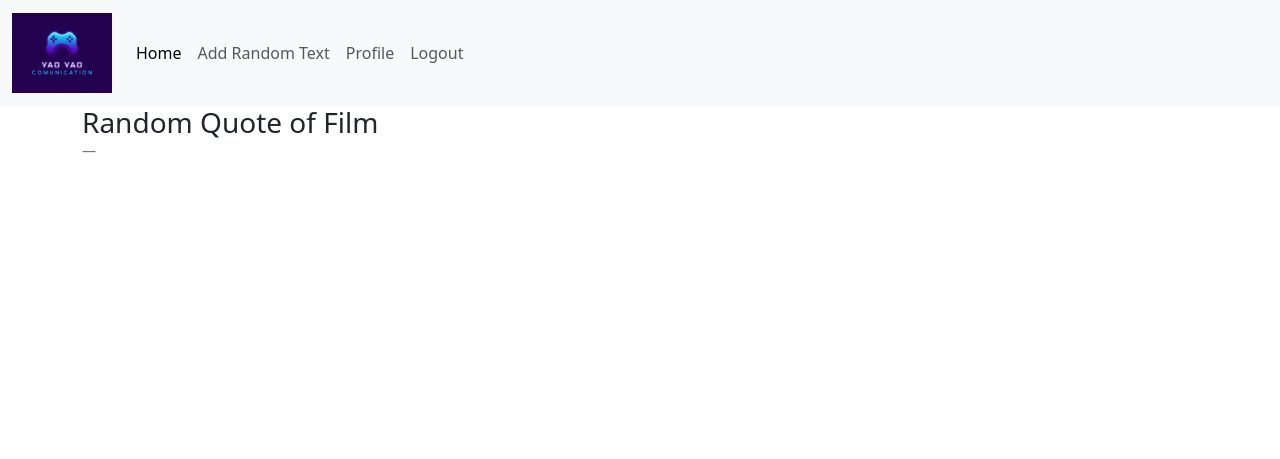
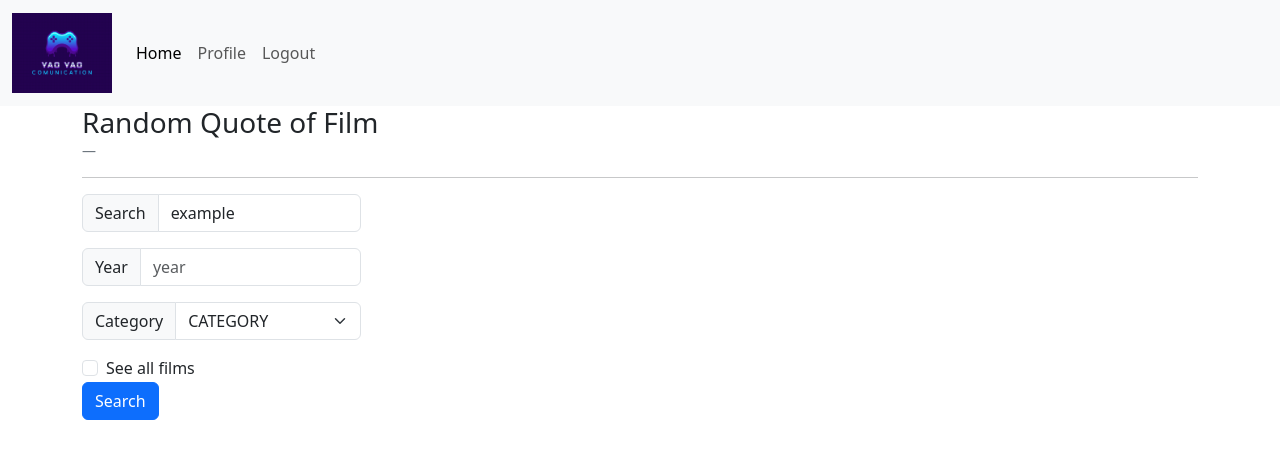
Before and after one commit to DeiuriRiccardo/HelloWorld, a Flask app: template templates/text.html in a window 1280 px wide. Shown: the top 459 px of the page. Run offline with Flask 3, Linux system fonts and the light colour scheme; the template is opened without the code that fills it, so the values that code supplies are empty; the visitor is signed in with stand-in values (Sample User, id 1); parts of the project's set-up code (start-up, migrations or seed data) failed here and were passed over.

Commit message:
Filters added

```diff
--- a/app.py
+++ b/app.py
@@ -40,16 +40,7 @@ class ProtectedModelView(ModelView):
 admin = Admin(app, name='Admin dashboard', template_mode='bootstrap4')
 admin.add_view(ProtectedModelView(User, db.session))
 
-#inizializzare
-with app.app_context():
-    init_db()
 
-# Funzione per caricare le citazioni da un file JSON
-def load_quotes():
-    with open('data.json', 'r') as f:
-        return json.load(f)
-
-quotes = load_quotes()
 
 # flask_login user loader block
 login_manager = LoginManager()
@@ -92,61 +83,114 @@ def delete_user():
     return f'Utente {username} eliminato con successo'
 
 
-
 # Endpoint per ottenere una citazione casuale
 @app.route('/random-text', methods=['GET'])
 def get_random_quote():
-    # category = request.args.get('category')
-
-    # if category:
-    #     # Se è stata specificata una categoria valida, scegli una citazione da quella categoria
-    #     quotes_in_category = Quote.query.filter_by(category=category).all()
-
-    #     if quotes_in_category:
-    #         selected_quote = random.choice(quotes_in_category).content
-    #     else:
-    #         return "Categoria non trovata", 404
-    # else:
-    #     # Se nessuna categoria specificata, scegli una citazione da tutte le categorie
-    #     all_quotes = Quote.query.all()
-    #     selected_quote = random.choice(all_quotes).content
-
     # url = 'https://www.quodb.com/search/r?advance-search=false&keywords=r'
-    url = "https://api.quodb.com/search/r?advance-search=false&keywords=r&titles_per_page=10&phrases_per_title=1&page=1"
-
+    url = "https://api.quodb.com/search/example?advance-search=false&keywords=example&titles_per_page=50&phrases_per_title=1&page=1"
     response = requests.get(url)
     if response.status_code == 200:
         films = response.json()['docs']
 
         film = random.choice(films)
+        categories = db.session.execute(db.select(Category)).scalars()
+        return render_template('text.html', title=film['title'], phrase=film['phrase'], year=film['year'], categories=categories)
+    else :
+        flash("There was an error, try to verify research parameters and reload.")
+        return redirect(url_for('get_random_quote'))
 
-        # soup = BeautifulSoup(html_content, 'html.parser')
-        # quotes = soup.find_all('a', class_='phrase')
-        return render_template('text.html', title=film['title'], phrase=film['phrase'], year=film['year'])
+@app.route('/random-text', methods=['POST'])
+def get_random_quote_post():
+    category = request.form.get('category')
+    year = str(request.form.get('year'))
+    search_text = request.form.get('search')
+    seeAll = request.form.getlist('cb')
+    if(search_text == '') :
+        flash("you must enter a search text")
+        return redirect(url_for('get_random_quote'))
+    if not db.session.execute(db.select(Category).filter_by(name=category)).scalars().first() and "CATEGORY" != category:
+        flash("you must enter a valid category")
+        return redirect(url_for('get_random_quote'))
+    url = f"https://api.quodb.com/search/{search_text}?advance-search=true&keywords={search_text}&titles_per_page=50&phrases_per_title=1&page=1{'&genres=' + category if category != 'CATEGORY' else ''}{'&year=' + year if year != '' else ''}"
+    response = requests.get(url)
+    if response.status_code == 200:
+        films = response.json()['docs']
+        if len(films) == 0 :
+            flash("There aren't film.")
+            return redirect(url_for('get_random_quote'))
+        categories = db.session.execute(db.select(Category)).scalars()
+        if(not(seeAll)):
+            film = random.choice(films)
+            return render_template('text.html', title=film['title'], phrase=film['phrase'], year=film['year'], categories=categories)
+        else:
+            return render_template('text.html', films=films, seeAll=seeAll, categories=categories)
     else :
-        "Errore"
+        flash("There was an error, try to verify research parameters and reload.")
+        return redirect(url_for('get_random_quote'))
 
-@app.route('/addQuote')
-@login_required
-@user_has_role('admin')
-def addQuote():
-    categories = Category.query.all()
-    return render_template('addText.html', categories=categories)
+def init_db():  #nuovo stile
+    # Verifica se i ruoli esistono già
+    if not db.session.execute(db.select(Role).filter_by(name='admin')).scalars().first():
+        admin_role = Role(name='admin')
+        db.session.add(admin_role)
+        db.session.commit()
 
-@app.route('/addQuote', methods=['POST'])
-@login_required
-@user_has_role('admin')
-def addQuote_post():
-    values = request.form
-    text = values['text']
-    category = values['category']
-    author = values['author']
-    category_id = Category.findIdByName(category)
-    phrase = Quote(content=text, author=author, category_id=category_id)
-    db.session.add(phrase)
-    db.session.commit()
-    flash('Quote added with success.')
-    return redirect(url_for('addQuote'))
+    if not db.session.execute(db.select(Role).filter_by(name='user')).scalars().first():
+        user_role = Role(name='user')
+        db.session.add(user_role)
+        db.session.commit()
+
+    # Verifica se l'utente admin esiste già
+    if not db.session.execute(db.select(User).filter_by(username='admin')).scalars().first():
+        admin_user = User(username="admin", email="admin@example.com")
+        admin_user.set_password("adminpassword")
+
+        # Aggiunge il ruolo 'admin' all'utente
+        admin_role = db.session.execute(db.select(Role).filter_by(name='admin')).scalars().first()
+        admin_user.roles.append(admin_role)
+
+        db.session.add(admin_user)
+        db.session.commit()
+
+    categories=["Action",
+        "Sci-Fi",
+        "Thriller",
+        "Mystery",
+        "Adventure",
+        "Animation",
+        "Drama",
+        "Crime",
+        "Fantasy",
+        "Comedy",
+        "Family",
+        "Romance",
+        "Horror",
+        "Biography",
+        "Music",
+        "Sport",
+        "Documentary",
+        "War",
+        "History",
+        "Musical",
+        "Short",
+        "Western",
+        "Film-Noir",
+        "Reality-TV",
+        "Adult",
+        "Game-Show",
+        "News",
+        "Talk-Show"]
+
+    for category in categories :
+        # Verifica se la categoria esiste esiste già
+        if not db.session.execute(db.select(Category).filter_by(name=category)).scalars().first():
+            new_category = Category(name=category)
+
+            db.session.add(new_category)
+            db.session.commit()
 
 if __name__ == '__main__':
+    #inizializzare
+    with app.app_context():
+        init_db()
     app.run(debug=True)
--- a/data.json
+++ /dev/null
@@ -1,10 +0,0 @@
-{
-    "motivational": [
-      "Non arrenderti mai!",
-      "Il successo è la somma di piccoli sforzi, ripetuti giorno dopo giorno."
-    ],
-    "famous": [
-      "La vita è ciò che accade mentre sei impegnato a fare altri progetti. - John Lennon",
-      "Il segreto della felicità non è di far sempre ciò che si vuole, ma di voler sempre ciò che si fa. - Lev Tolstoj"
-    ]
-  }
--- a/models/model.py
+++ b/models/model.py
@@ -130,7 +130,8 @@ class Quote(db.Model):
     id = db.Column(db.Integer, primary_key=True)
     content = db.Column(db.String(255), unique=True)
     author = db.Column(db.String(50))
-    category_id = db.Column(db.Integer, db.ForeignKey('category.id'))
+    year = db.Column(db.Date)
+    category_id = db.Column(db.Integer, db.ForeignKey('category.id'), nullable=True)
 
     def __repr__(self):
         return f'<Texts {self.content}>'
@@ -146,4 +147,4 @@ class Category(db.Model):
         return category
 
     def __repr__(self):
-        return f'<Categories {self.content}>'
+        return f'<Categories {self.name}>'
--- a/templates/base.html
+++ b/templates/base.html
@@ -23,7 +23,6 @@
               <li class="nav-item"></li>
                 <a class="nav-link active" aria-current="page" href="{{ url_for('get_random_quote') }}">Home</a>
               </li>
-              <li class="nav-item"><a class="nav-link" href="{{ url_for('addQuote') }}">Add Random Text</a></li>
               <li class="nav-item"><a class="nav-link" href="{{ url_for('auth.profile') }}">Profile</a></li>
               <li class="nav-item"><a class="nav-link" href="{{ url_for('auth.logout') }}">Logout</a></li>
               {% endif %}
--- a/templates/text.html
+++ b/templates/text.html
@@ -5,8 +5,22 @@
 {% block content %}
 <div class="row">
     <div class="col">
+        {% if seeAll %}
+            <h3 class="h3">All Quote Films</h3>
+            {% for film in films %}
+                <figure class="text-start mt-3">
+                    <blockquote class="blockquote">
+                        <cite class="">{{ film['phrase'] }}</cite>
+                    </blockquote>
+                    <blockquote class="blockquote-footer">
+                        {{ film['title'] }}
+                        {{ film['year'] }}
+                    </blockquote>
+                </figure>
+            {% endfor %}
+        {% else %}
             <h3 class="h3">Random Quote of Film</h3>
-        <figure class="text-start">
+            <figure class="text-start mt-3">
                 <blockquote class="blockquote">
                     <cite class="">{{ phrase }}</cite>
                 </blockquote>
@@ -15,6 +29,32 @@
                     {{ year }}
                 </blockquote>
             </figure>
+        {% endif %}
+        <hr>
+        <form action="random-text" method="post" class="form col-3">
+            <div class="input-group  mb-3 mt-3">
+                <span class="input-group-text" id="basic-addon1">Search</span>
+                <input value="example" class="form-control" type="text" name="search" id="search" placeholder="Search, ex: 'caraiban'" aria-describedby="basic-addon1">
+            </div>
+            <div class="input-group  mb-3 mt-3">
+                <span class="input-group-text" id="basic-addon2">Year</span>
+                <input value="{{year}}" class="form-control" type="number" name="year" id="year" placeholder="year" min="1892" max="2023" aria-describedby="basic-addon2">
+            </div>
+            <div class="input-group  mb-3 mt-3">
+                <span class="input-group-text" id="basic-addon3">Category</span>
+                <select type="text" name="category" class="form-select" aria-describedby="basic-addon3">
+                    <option value="CATEGORY">CATEGORY</option>
+                    {% for category in categories %}
+                        <option value="{{ category.name }}">{{ category.name }}</option>
+                    {% endfor %}
+                </select>
+            </div>
+            <div class="form-check">
+                <input class="form-check-input" type="checkbox" id="cb" name="cb" value="">
+                <label class="form-check-label">See all films</label>
+              </div>
+            <input type="submit" onclick="location.reload()" class="btn btn-primary" value="Search"></button>
+        </form>
 
         {% with messages = get_flashed_messages() %}
             {% if messages %}
```
Also changed, not shown: category.txt (added, +28 -0 lines), migrations/versions/5ee6f4bb5a61_ristrutturamento_db.py (added, +55 -0 lines), templates/addText.html (deleted, +0 -28 lines). Lines whose indentation alone changed are shown as unchanged.
